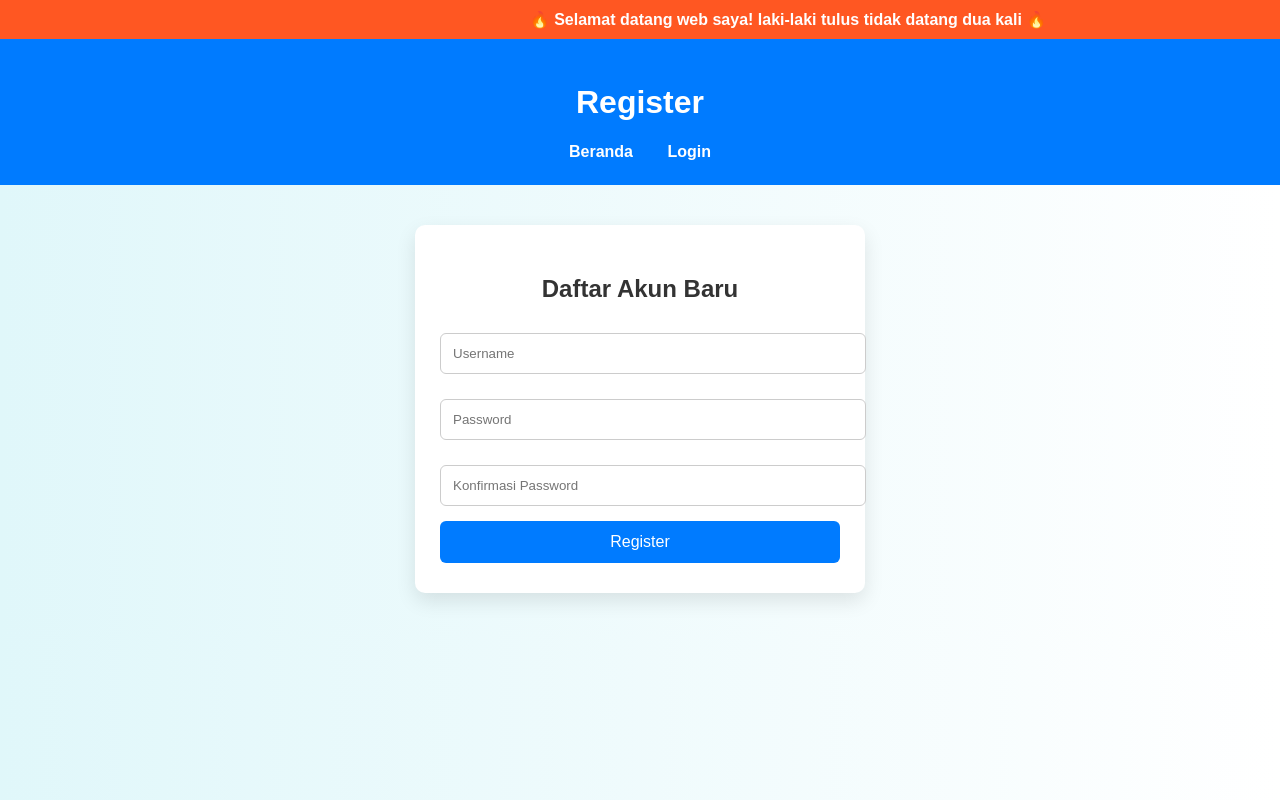
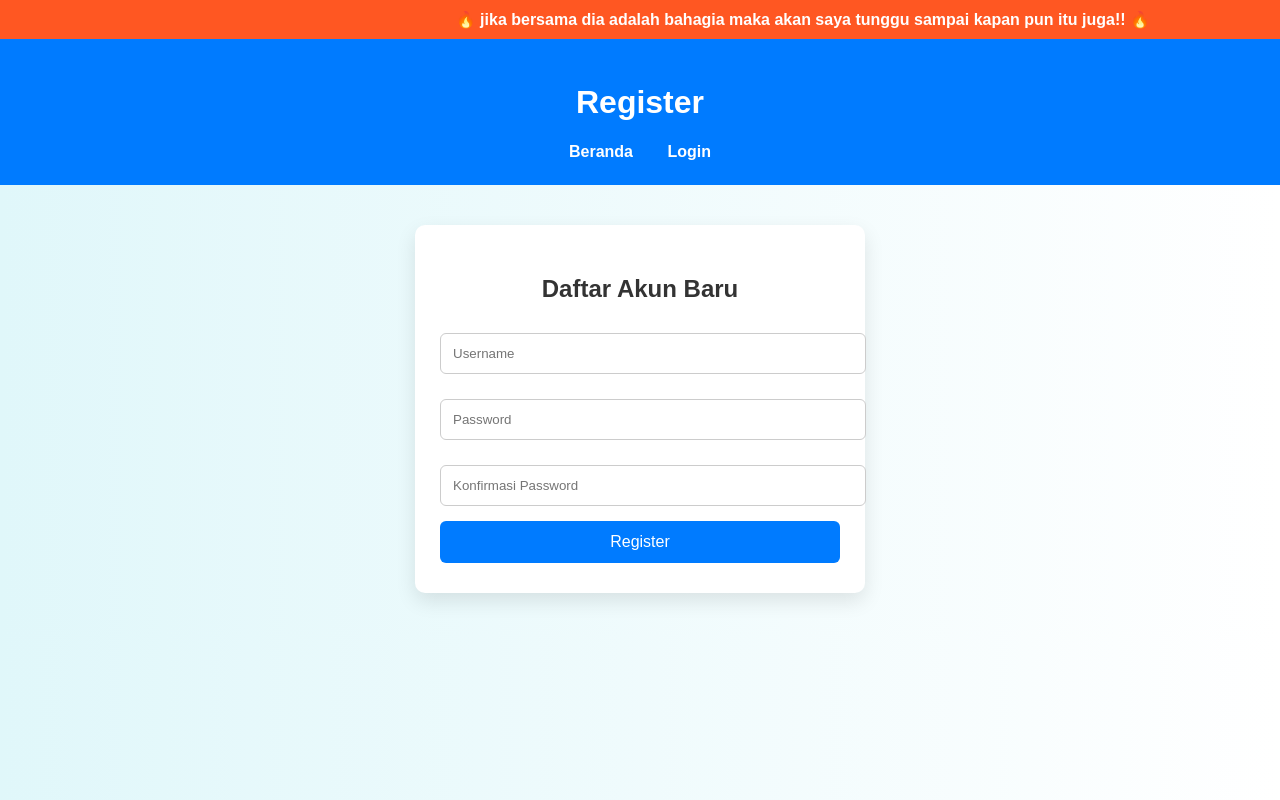
Before and after one commit to Tamaa08/register, a plain HTML site: page register.html in a window 1280 px wide. Drawn offline with Linux system fonts and the light colour scheme.

Commit message:
Update register.html

```diff
--- a/register.html
+++ b/register.html
@@ -140,7 +140,7 @@
 <body>
 
   <div class="marquee">
-    <span>🔥 Selamat datang web saya! laki-laki tulus tidak datang dua kali 🔥</span>
+    <span>🔥 jika bersama dia adalah bahagia maka akan saya tunggu sampai kapan pun itu juga!! 🔥</span>
   </div>
 
   <header>
```
